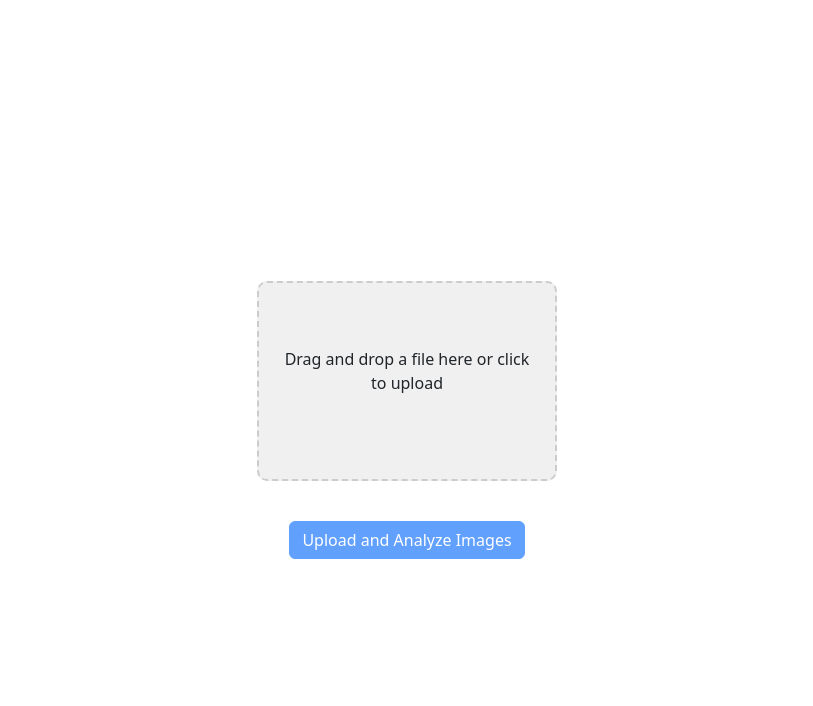
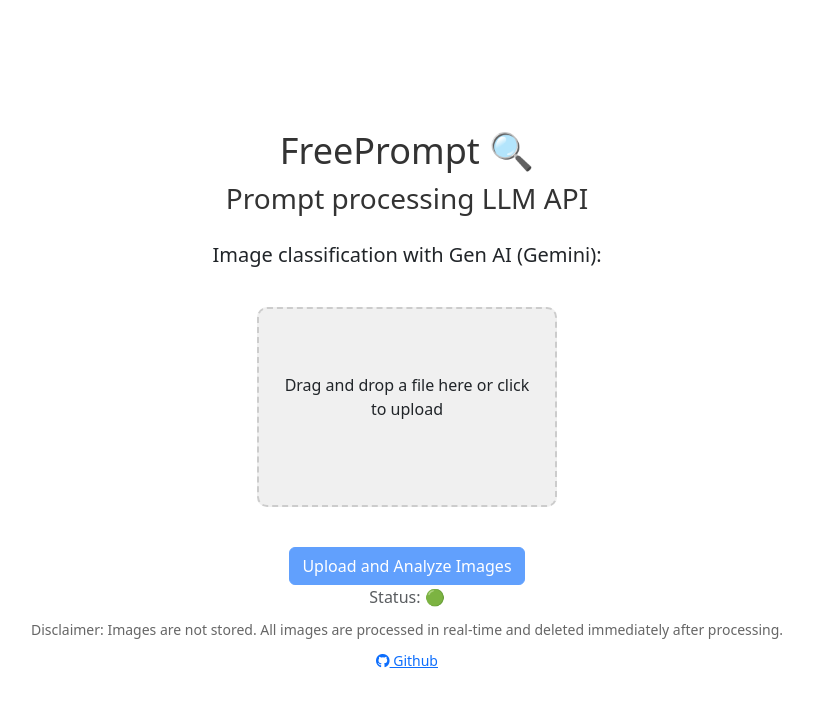
Before and after one commit to glaucopater/freeprompt, a website built with Vite: page index.html in a window 1280 px wide. Shown: the whole page, without its empty margins (233-1046 px from the left). Built offline with nearby package versions, Linux system fonts and the light colour scheme; files whose address does not match are found by name.

Commit message:
Update doc Add footer and header

```diff
--- a/index.html
+++ b/index.html
@@ -11,6 +11,13 @@
       integrity="sha384-1BmE4kWBq78iYhFldvKuhfTAU6auU8tT94WrHftjDbrCEXSU1oBoqyl2QvZ6jIW3"
       crossorigin="anonymous"
     />
+    <link
+      rel="stylesheet"
+      href="https://cdnjs.cloudflare.com/ajax/libs/font-awesome/6.7.2/css/all.min.css"
+      integrity="sha512-Evv84Mr4kqVGRNSgIGL/F/aIDqQb7xQ2vcrdIwxfjThSH8CSR7PBEakCr51Ck+w+/U6swU2Im1vVX0SVk9ABhg=="
+      crossorigin="anonymous"
+      referrerpolicy="no-referrer"
+    />
   </head>
   <body>
     <div id="app"></div>
--- a/package.json
+++ b/package.json
@@ -1,7 +1,7 @@
 {
   "name": "freeprompt",
   "private": true,
-  "version": "0.0.0",
+  "version": "1.0.3",
   "type": "module",
   "scripts": {
     "dev": "vite",
--- a/src/main.ts
+++ b/src/main.ts
@@ -1,9 +1,14 @@
 import "./style.css";
-import { setupEvents } from "./setup.ts";
+import { updateHealthcheckStatusInterval } from "./setup.ts";
 
 document.querySelector<HTMLDivElement>("#app")!.innerHTML = `
   <div>
-      <form
+    <header>
+      <h1>FreePrompt 🔍</h1>
+      <h3>Prompt processing LLM API</h3>
+    </header>
+    <h5>Image classification with Gen AI (Gemini):</h5>
+    <form
       action="/upload-and-analyze"
       method="post"
       enctype="multipart/form-data"
@@ -89,7 +94,15 @@
         </div>
       </div>
     </form>
+    <div>
+      <span class="text-muted">Status: </span>
+      <span id="healthcheck-status">🔴</span>
+    </div>
+    <footer>
+      <p>Disclaimer: Images are not stored. All images are processed in real-time and deleted immediately after processing.</p>
+      <p><a href="https://github.com/glaucopater/freeprompt"><i class="fa-brands fa-github"></i> Github</a> </p>
+    </footer>
   </div>
 `;
 
-setupEvents();
+updateHealthcheckStatusInterval();
--- a/src/setup.ts
+++ b/src/setup.ts
@@ -164,3 +164,26 @@
     uploadProgressText!.textContent = "0%";
   }
 };
+
+async function updateHealthcheckStatus() {
+  await fetch(`${FUNCTIONS_PATH}/healthcheck`, {
+    headers: {
+      "Content-Type": "application/json",
+    },
+  }).then((response) => {
+    if (response.status === 200) {
+      setupEvents();
+
+      document.getElementById("healthcheck-status")!.textContent = "🟢";
+    } else {
+      document.getElementById("healthcheck-status")!.textContent = "🔴";
+    }
+  });
+}
+
+export async function updateHealthcheckStatusInterval() {
+  while (true) {
+    await updateHealthcheckStatus();
+    await new Promise((resolve) => setTimeout(resolve, 60000));
+  }
+}
--- a/src/style.css
+++ b/src/style.css
@@ -104,9 +104,7 @@
 
 
 
-body {
-  font-family: Arial, sans-serif;
-}
+
 
 .upload-area {
   width: 300px;
@@ -146,3 +144,35 @@
 .show {
   display: block !important;
 }
+
+
+header {
+  color: #333;
+  padding: 20px;
+  text-align: center;
+}
+
+header h1 {
+  font-size: 36px;
+  margin-bottom: 10px;
+}
+
+header p {
+  font-size: 18px;
+  margin-bottom: 20px;
+}
+
+footer {
+  color: #666;
+  padding: 10px;
+  text-align: center;
+  clear: both;
+  position: relative;
+  bottom: 0;
+  width: 100%;
+}
+
+footer p {
+  font-size: 14px;
+  margin-bottom: 10px;
+}
```
Also changed, not shown: README.md, sequence-diagram.png (added).
